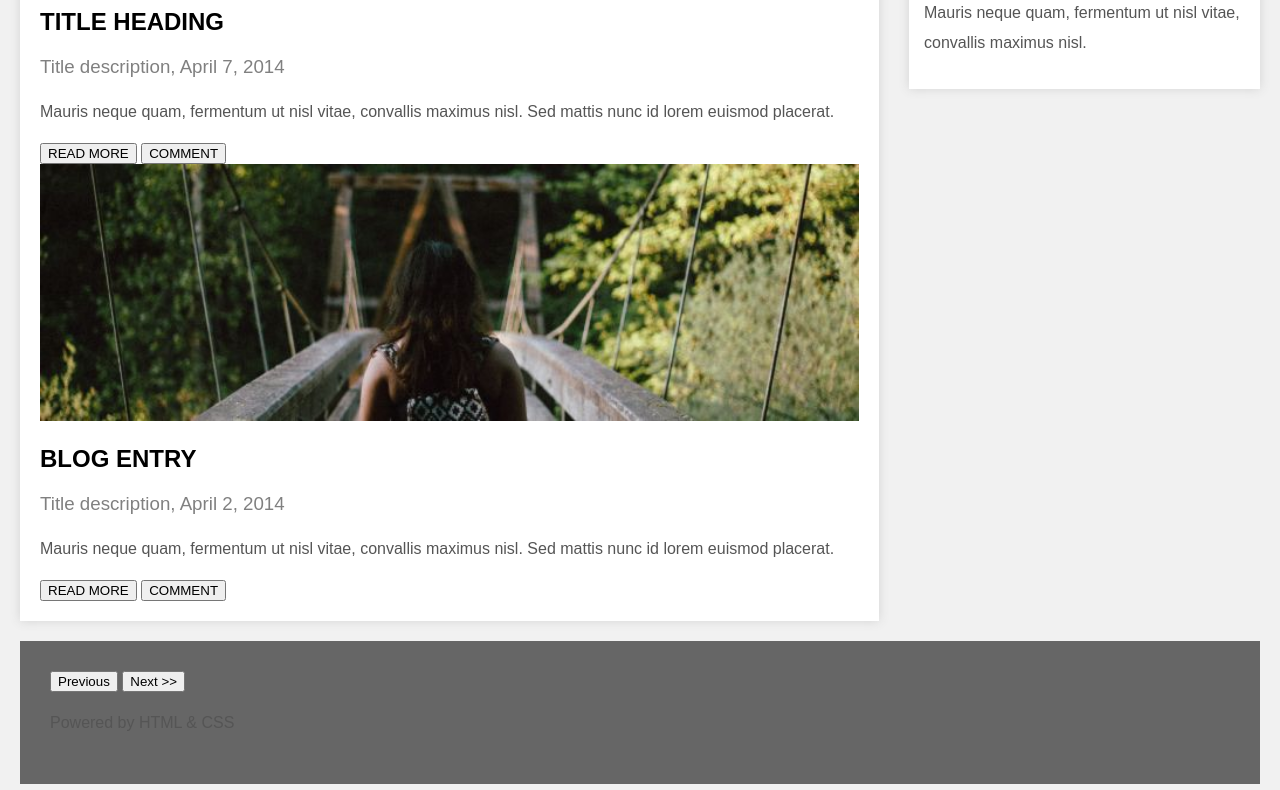
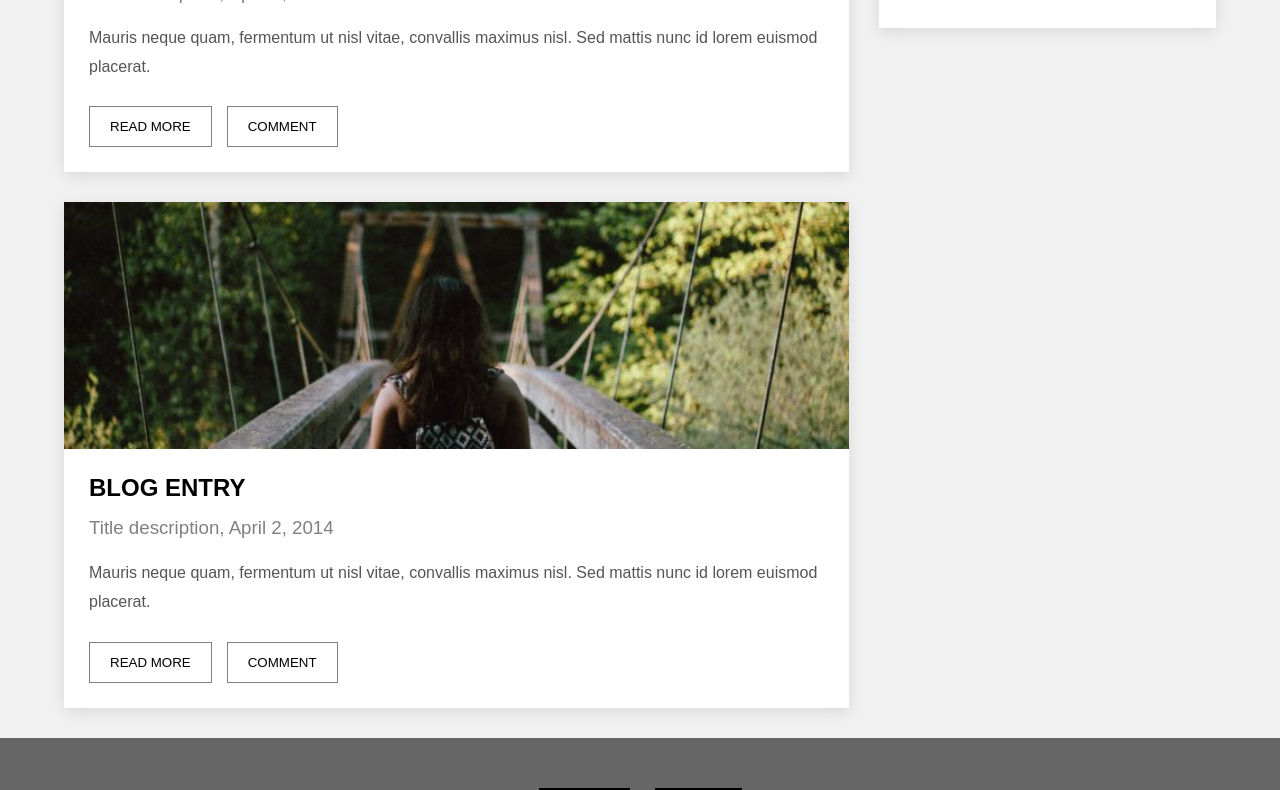
Before and after one commit to ammarsohi61-sys/MY-BLOG, a plain HTML site: page index.html in a window 1280 px wide. Shown: the part 565-1355 px from the top of the page. Drawn offline with Linux system fonts and the light colour scheme.

Commit message:
Update style.css

```diff
--- a/style.css
+++ b/style.css
@@ -1,18 +1,24 @@
+*{
+    margin:0;
+    padding:0;
+    box-sizing:border-box;
+    font-family:Arial, sans-serif;
+}
+
 body{
-    background-color:#f1f1f1;
-    font-family:Arial, Helvetica, sans-serif;
-    margin:20px;
+    background:#f1f1f1;
 }
+
 header{
-    background-color:white;
     text-align:center;
-    padding:40px;
-    margin-bottom:20px;
+    padding:50px;
+    background:white;
+    margin-bottom:30px;
 }
 
 header h1{
-    font-size:50px;
-    margin-bottom:10px;
+    font-size:60px;
+    margin-bottom:15px;
 }
 
 header h4{
@@ -20,11 +26,14 @@ header h4{
 }
 
 .unknown{
-    background-color:black;
+    background:black;
     color:white;
     padding:5px 10px;
 }
+
 .container{
+    width:90%;
+    margin:auto;
     display:flex;
     gap:30px;
     align-items:flex-start;
@@ -32,72 +41,75 @@ header h4{
 
 .left{
     width:70%;
-    background-color:white;
-    padding:20px;
-    box-shadow:0px 0px 10px lightgray;
 }
 
 .right{
     width:30%;
-    background-color:white;
-    box-shadow:0px 0px 10px lightgray;
 }
 
-.right h1{
-    padding-left:15px;
+.card{
+    background:white;
+    margin-bottom:30px;
+    box-shadow:0 4px 15px rgba(0,0,0,0.1);
 }
 
-.right p{
-    padding:0 15px 15px;
+.card img{
+    width:100%;
+    display:block;
 }
 
-img{
-    width:100%;
+.content{
+    padding:25px;
 }
 
-h3{
+.content h2{
+    margin-bottom:15px;
+}
+
+.content h3{
     color:gray;
     font-weight:normal;
+    margin-bottom:20px;
 }
-p{
-    line-height:30px;
+
+.content p{
     color:#555;
+    line-height:1.8;
 }
-input[type="button"]{
+
+.buttons{
+    margin-top:25px;
+    display:flex;
+    gap:15px;
+}
+
+button{
     padding:12px 20px;
+    background:white;
     border:1px solid gray;
-    background-color:white;
     cursor:pointer;
-    margin-top:20px;
+    transition:0.3s;
 }
-input[type="button"]:hover{
-    background-color:black;
+
+button:hover{
+    background:black;
     color:white;
 }
 
-
-
-aside{
-    text-align:right;
-    margin-top:-50px;
+footer{
+    background:#666;
+    color:white;
+    text-align:center;
+    padding:40px;
 }
 
+footer button{
+    background:black;
+    color:white;
+    border:none;
+    margin:10px;
+}
 
-
-footer{
-    background-color:#666;
-    color:white;
-    padding:30px;
+footer p{
     margin-top:20px;
 }
-
-footer input{
-    background-color:black;
-    color:white;
-    margin-right:10px;
-}
-
-footer h5{
-    margin-top:30px;
-    color:#ddd;
-}
```
